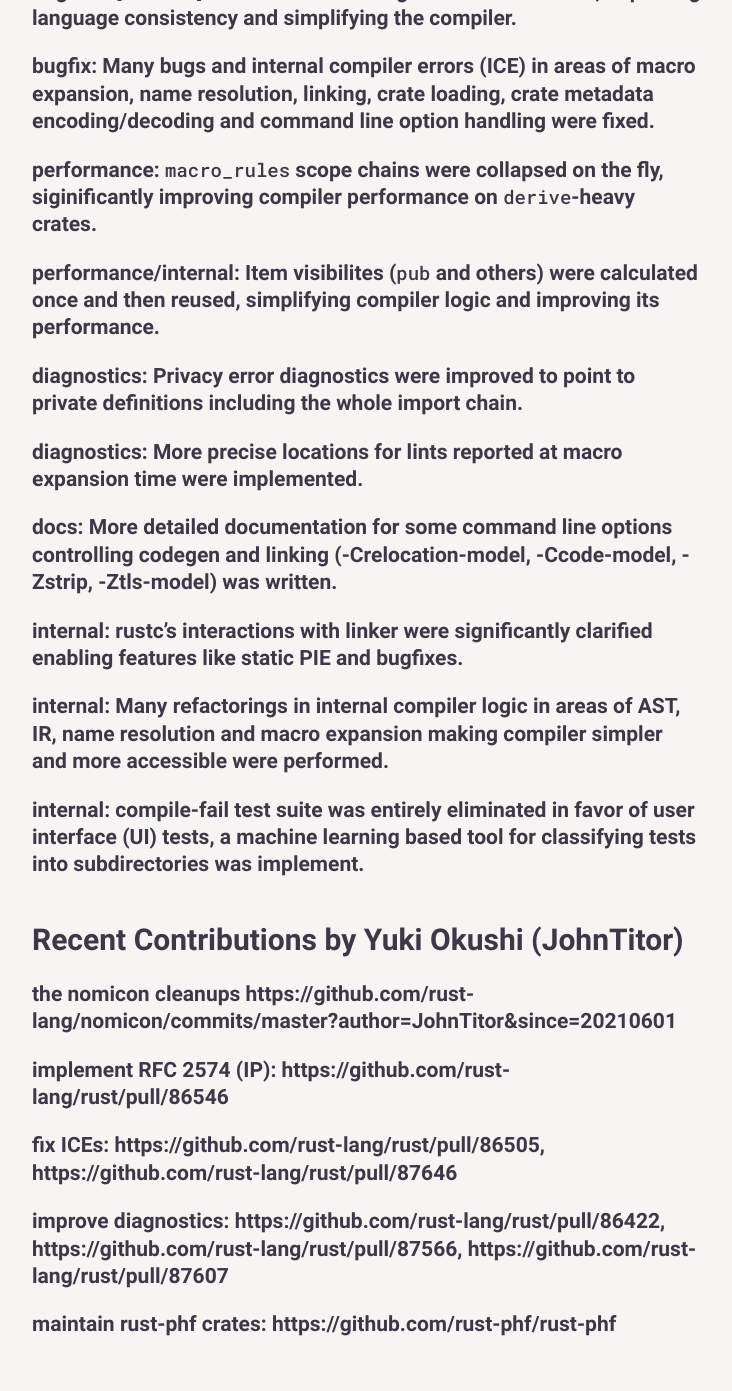
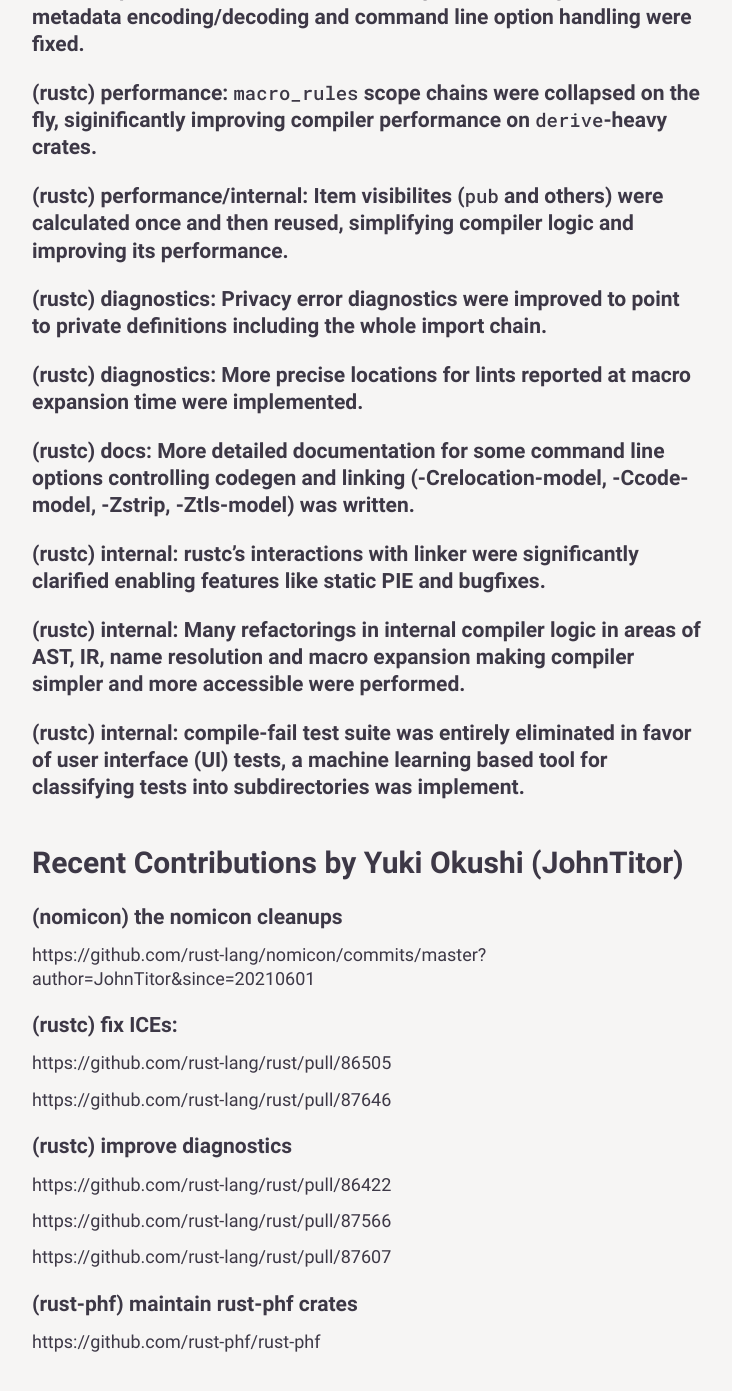
Before and after one commit to yijunyu/trusted-programming.github.io, a Jekyll site: the page built from articles/opensource-contributions.md, in a window 1280 px wide and 1400 px high, scrolled down 10986 px. Shown: the top 1391 px of the window, without its empty margins (273-1005 px from the left). Built offline with Jekyll 4.4.1, drawn with Linux system fonts in a browser that asks for light colours; comment, search, counter and statistics services are not loaded; some of the changed text lies outside the part shown.

Commit message:
Update opensource-contributions.md

```diff
--- a/articles/opensource-contributions.md
+++ b/articles/opensource-contributions.md
@@ -300,86 +300,95 @@
 
 ## Recent contributions by Li Yuan (SparrowLi) and Chen Shuo (SureChen)
 
-### add neon intrinsics support in `stdarch` :
+### (stdarch) add neon intrinsics support
 
   Solved the ARM support issue of the SIMD acceleration library.
 
-### Initiated Discussion about  zero-sized padding in `LLVM codegen`:
+### (LLVM codegen) Initiated Discussion about  zero-sized padding
 
   Solved the ARM support issue of the SIMD acceleration library.
 
-### Support `no_std` in `ndarray` :
+### (ndarray) Support `no_std`
 
   Help developers use `ndarray ` in embedded systems
 
-### Implement `negative strides`  feature in `ndarray` :
+### (ndarray) Implement `negative strides`  feature
 
   Improve the space utilization of the multidimensional array operation library
 
-### Implement `array broadcast` feature in `ndarray` :
+### (ndarray) Implement `array broadcast` feature
 
   Resolved interactions between arrays of different dimensions
 
-## Rust compiler features since 2021 by Vadim Petrochenkov
-### Generation of Cython bindings for Rust libraries was implemented.
+## Rust compiler features by Vadim Petrochenkov
+### (rustc) Generation of Cython bindings for Rust libraries was implemented.
 
-### Generation of compact representation for enums (C/C++ tagged unions) was implemented.
+### (rustc) Generation of compact representation for enums (C/C++ tagged unions) was implemented.
 
-### Many other smaller improvements to generation of C/C++ headers
+### (rustc) Many other smaller improvements to generation of C/C++ headers
  - arbitrary expressions in constants and enum discriminants, bitfield annotations
  - lifetime parameters on enums
  - converting usize/isize into size_t/ptrdiff_t
  - `#[cfg]` on fields
  - `sort_by` for constants
 
-## Rust Compiler features since 2019 by Vadim Petrochenkov
+### (rustc) feature: `#[cfg_eval]` attribute for eagerly expanding `#[cfg]` and `#[cfg_attr]` attributes was implemented.
 
-### feature: `#[cfg_eval]` attribute for eagerly expanding `#[cfg]` and `#[cfg_attr]` attributes was implemented.
+### (rustc) feature: Macro expansions were supported in key-value attributes like `#[doc = include_str!("README.(rustc) md")]`.
 
-### feature: Macro expansions were supported in key-value attributes like `#[doc = include_str!("README.md")]`.
+### (rustc) feature: A scheme for tracking environment variables used during Rust compilation was designed and i(rustc) mplemented, allowing automatic rebuilds on environment variable changes.
 
-### feature: A scheme for tracking environment variables used during Rust compilation was designed and implemented, allowing automatic rebuilds on environment variable changes.
+### (rustc) feature: An RFC "Linking modifiers for native libraries" was submitted and accepted.
 
-### feature: An RFC "Linking modifiers for native libraries" was submitted and accepted.
+### (rustc) feature: Statically linked position-independent executables (`-static-pie`) and "statically linked" shared libraries (`-static -shared`) were supported.
 
-### feature: Statically linked position-independent executables (`-static-pie`) and "statically linked" shared libraries (`-static -shared`) were supported.
+### (rustc) feature: Parsing of `tuple.0.0` as tuple indexing instead of floating point literal was implemented.
 
-### feature: Parsing of `tuple.0.0` as tuple indexing instead of floating point literal was implemented.
+### (rustc) feature: Function-like procedural macros in expression, pattern and statement positions were prepared for stabilization and stabilized.
 
-### feature: Function-like procedural macros in expression, pattern and statement positions were prepared for stabilization and stabilized.
+### (rustc) feature: Support for registering custom tool attributes using a crate-level attribute was implemented.
 
-### feature: Support for registering custom tool attributes using a crate-level attribute was implemented.
+### (rustc) feature: `#[cfg(accessible(path))]` allowing to check path accessibility at compile time was partially implemented.
 
-### feature: `#[cfg(accessible(path))]` allowing to check path accessibility at compile time was partially implemented.
+### (rustc) bugfix: `#[derive]` was turned into a regular macro attribute, improving language consistency and simplifying the compiler.
 
-### bugfix: `#[derive]` was turned into a regular macro attribute, improving language consistency and simplifying the compiler.
+### (rustc) bugfix: Many bugs and internal compiler errors (ICE) in areas of macro expansion, name resolution, linking, crate loading, crate metadata encoding/decoding and command line option handling were fixed.
 
-### bugfix: Many bugs and internal compiler errors (ICE) in areas of macro expansion, name resolution, linking, crate loading, crate metadata encoding/decoding and command line option handling were fixed.
+### (rustc) performance: `macro_rules` scope chains were collapsed on the fly, siginificantly improving compiler performance on `derive`-heavy crates.
 
-### performance: `macro_rules` scope chains were collapsed on the fly, siginificantly improving compiler performance on `derive`-heavy crates.
+### (rustc) performance/internal: Item visibilites (`pub` and others) were calculated once and then reused, simplifying compiler logic and improving its performance.
 
-### performance/internal: Item visibilites (`pub` and others) were calculated once and then reused, simplifying compiler logic and improving its performance.
+### (rustc) diagnostics: Privacy error diagnostics were improved to point to private definitions including the whole import chain.
 
-### diagnostics: Privacy error diagnostics were improved to point to private definitions including the whole import chain.
+### (rustc) diagnostics: More precise locations for lints reported at macro expansion time were implemented.
 
-### diagnostics: More precise locations for lints reported at macro expansion time were implemented.
+### (rustc) docs: More detailed documentation for some command line options controlling codegen and linking (-Crelocation-model, -Ccode-model, -Zstrip, -Ztls-model) was written.
 
-### docs: More detailed documentation for some command line options controlling codegen and linking (-Crelocation-model, -Ccode-model, -Zstrip, -Ztls-model) was written.
+### (rustc) internal: rustc's interactions with linker were significantly clarified enabling features like static PIE and bugfixes.
 
-### internal: rustc's interactions with linker were significantly clarified enabling features like static PIE and bugfixes.
+### (rustc) internal: Many refactorings in internal compiler logic in areas of AST, IR, name resolution and macro expansion making compiler simpler and more accessible were performed.
 
-### internal: Many refactorings in internal compiler logic in areas of AST, IR, name resolution and macro expansion making compiler simpler and more accessible were performed.
-
-### internal: compile-fail test suite was entirely eliminated in favor of user interface (UI) tests, a machine learning based tool for classifying tests into subdirectories was implement.
+### (rustc) internal: compile-fail test suite was entirely eliminated in favor of user interface (UI) tests, a machine learning based tool for classifying tests into subdirectories was implement.
 
 ## Recent Contributions by Yuki Okushi (JohnTitor)
 
-### the nomicon cleanups https://github.com/rust-lang/nomicon/commits/master?author=JohnTitor&since=20210601
+### (nomicon) the nomicon cleanups
+https://github.com/rust-lang/nomicon/commits/master?author=JohnTitor&since=20210601
 
-### implement RFC 2574 (IP): https://github.com/rust-lang/rust/pull/86546
+### (rustc) fix ICEs:
 
-### fix ICEs: https://github.com/rust-lang/rust/pull/86505, https://github.com/rust-lang/rust/pull/87646
+https://github.com/rust-lang/rust/pull/86505
 
-### improve diagnostics: https://github.com/rust-lang/rust/pull/86422, https://github.com/rust-lang/rust/pull/87566, https://github.com/rust-lang/rust/pull/87607
+https://github.com/rust-lang/rust/pull/87646
 
-### maintain rust-phf crates: https://github.com/rust-phf/rust-phf
+### (rustc) improve diagnostics
+
+https://github.com/rust-lang/rust/pull/86422
+
+https://github.com/rust-lang/rust/pull/87566
+
+https://github.com/rust-lang/rust/pull/87607
+
+### (rust-phf) maintain rust-phf crates
+
+https://github.com/rust-phf/rust-phf
```
